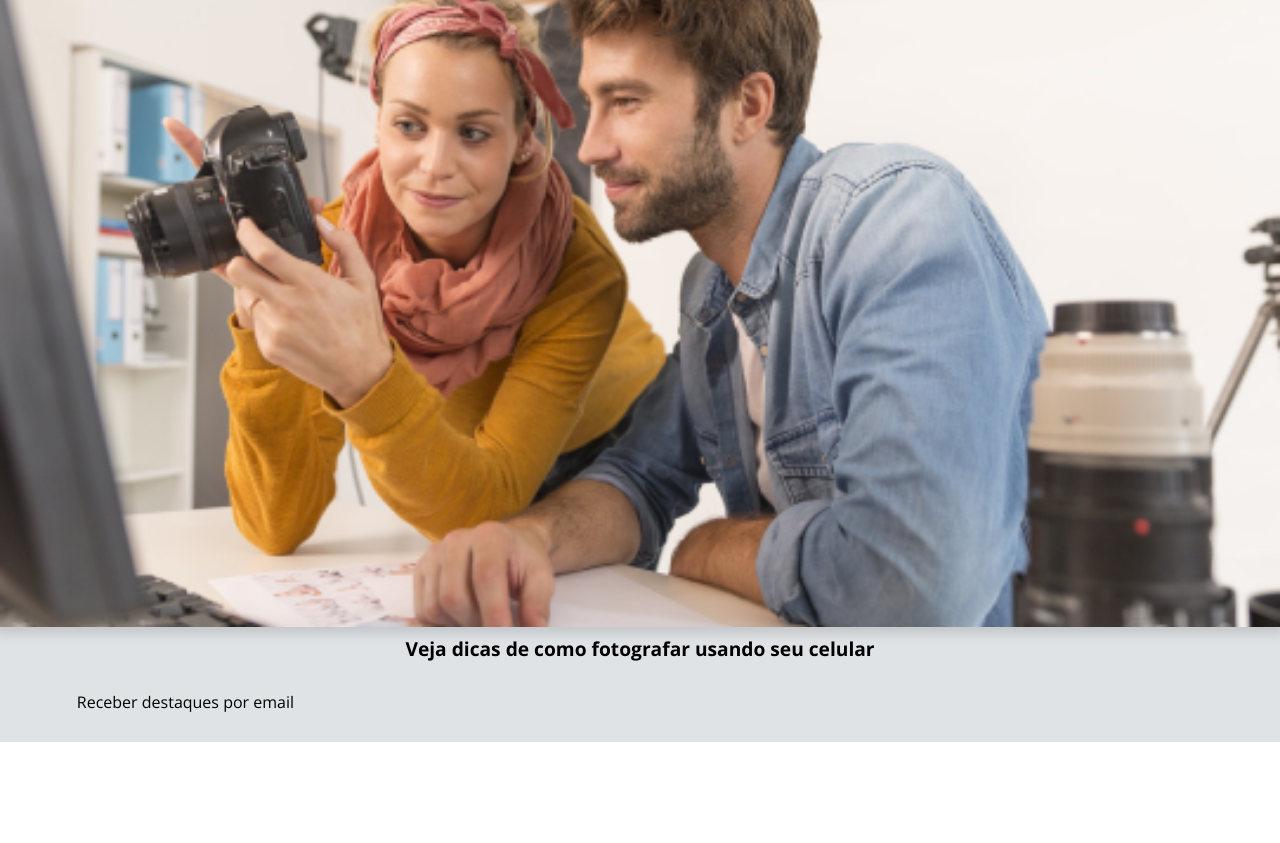
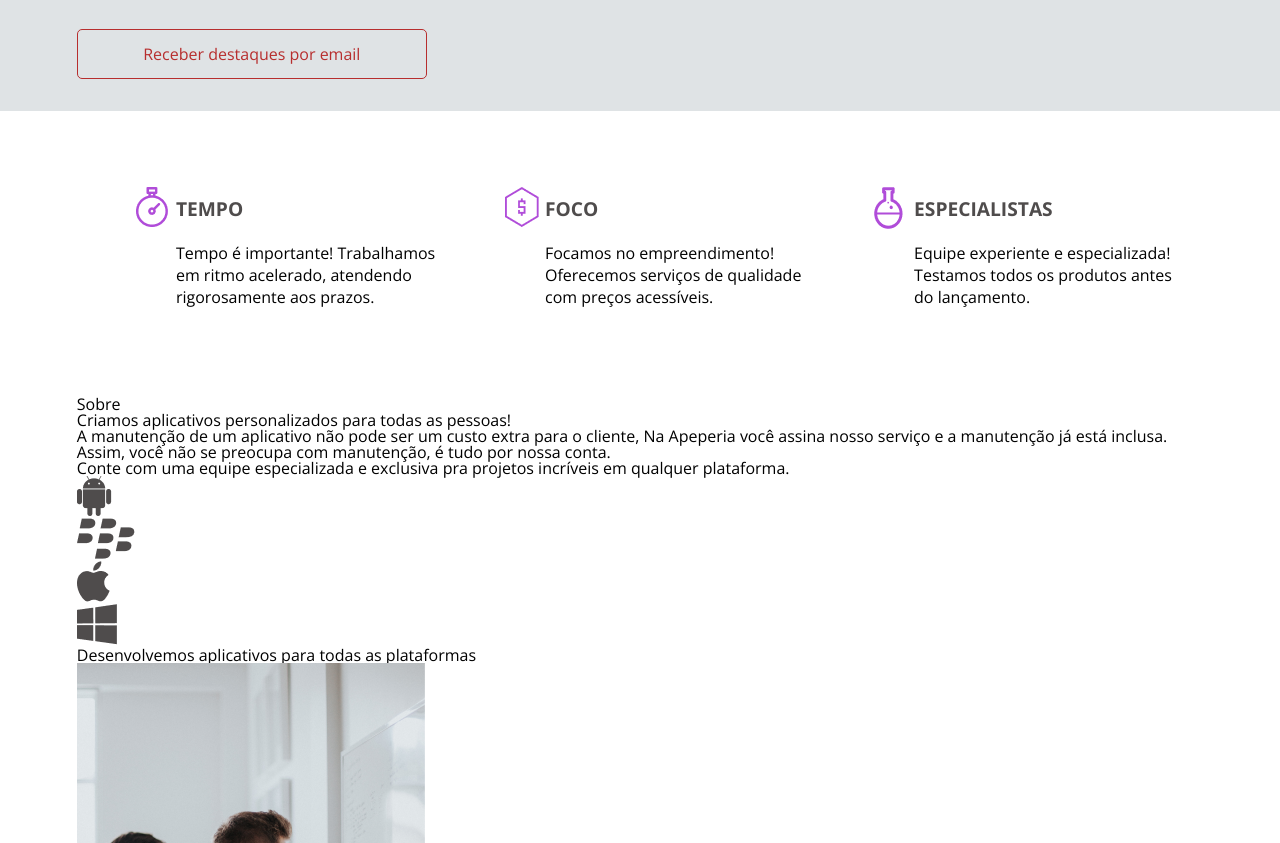
Before and after one commit to Rafaelgeomo/ProjetoApeperia, a plain HTML site: page index.html in a window 1280 px wide. Shown: the part 1197-2040 px from the top of the page. Before the commit the page ends 1939 px from the top, so only its background shows below. Drawn offline with nearby package versions, Linux system fonts and the light colour scheme.

Commit message:
inclusão diferenciais .css

```diff
--- a/css/destaques.css
+++ b/css/destaques.css
@@ -26,6 +26,7 @@
 
 .destaques__painel-imagem {
     width: 100vw;
+    max-width: 600px;
 
     box-shadow: 0 2px 10px 5px #00000020;
 
@@ -36,5 +37,13 @@
     font-weight: 700;
     font-size: 1.2rem;
     line-height: normal;
+}
+
+.destaques__botao {
+    color: var(--vermelho-forte);
+
+    border-color: var(--vermelho-forte);
+
+    margin: o auto;
 
 }
--- /dev/null
+++ b/css/diferenciais.css
@@ -0,0 +1,46 @@
+.diferenciais {
+    padding-top: 3.5rem;
+    padding-bottom: 3.5rem;
+}
+
+.diferenciais__lista {
+    display: flex;
+    flex-wrap: wrap;
+    justify-content: space-evenly;
+}
+
+.diferenciais__item {
+    max-width: 350px;
+
+    box-sizing: border-box;
+
+    background-repeat: no-repeat;
+    background-position: top 1.25rem left 2.5rem;
+
+    padding: 2rem 0 2rem 5rem;
+}
+
+.diferenciais__item--tempo {
+    background-image: url(../img/icone-relogio.png);
+}
+
+.diferenciais__item--foco {
+    background-image: url(../img/icone-dinheiro.png);
+}
+
+.diferenciais__item--especialistas {
+    background-image: url(../img/icone-quimica.png);
+}
+
+.item__titulo {
+    color: var(--cinza-escuro);
+    font-weight: 700;
+    font-size: 1.2rem;
+    text-transform: uppercase;
+
+    margin-bottom: 1.5rem;
+}
+
+.item__texto {
+    line-height: normal;
+}
--- a/index.html
+++ b/index.html
@@ -1,5 +1,6 @@
 <!DOCTYPE html>
 <html>
+
 <head>
     <meta charset="utf-8">
     <meta name="viewport" content="width=device-width initial-scale=1.0">
@@ -13,6 +14,7 @@
     <link href="css/cabecalho.css" rel="stylesheet">
     <link href="css/chamada.css" rel="stylesheet">
     <link href="css/destaques.css" rel="stylesheet">
+    <link href="css/diferenciais.css" rel="stylesheet">
 </head>
 
 <body>
@@ -46,11 +48,56 @@
             </a>
             <a href="#">
                 <figure class="destaques__painel">
-                    <img src="img/dicas-fotografia.png" alt="Painel do post sobre fotografia com celular" class="destaques__painel-imagem">
-                    <figcaption class="destaques__painel-texto">Veja dicas de como fotografar usando seu celular</figcaption>
+                    <img src="img/dicas-fotografia.png" alt="Painel do post sobre fotografia com celular"
+                        class="destaques__painel-imagem">
+                    <figcaption class="destaques__painel-texto">Veja dicas de como fotografar usando seu celular
+                    </figcaption>
                 </figure>
             </a>
-            <a href="#" class="destaques__botao">Receber destaques por email</a></section>
+            <a href="#" class="destaques__botao botao">Receber destaques por email</a>
+        </section>
+        <section class="diferenciais container">
+            <ul class="diferenciais__lista">
+                <li class="diferenciais__item diferenciais__item--tempo">
+                    <h2 class="item__titulo">Tempo</h2>
+                    <p class="item__texto">Tempo é importante! Trabalhamos em ritmo acelerado, atendendo rigorosamente
+                        aos prazos.</p>
+                </li>
+                <li class="diferenciais__item diferenciais__item--foco">
+                    <h2 class="item__titulo">Foco</h2>
+                    <p class="item__texto">Focamos no empreendimento! Oferecemos serviços de qualidade com preços
+                        acessíveis.</p>
+                </li>
+                <li class="diferenciais__item diferenciais__item--especialistas">
+                    <h2 class="item__titulo">Especialistas</h2>
+                    <p class="item__texto">Equipe experiente e especializada! Testamos todos os produtos antes do
+                        lançamento.</p>
+                </li>
+            </ul>
+        </section>
+        <section class="sobre container">
+            <div class="sobre__conteudo">
+                <h2 class="sobre__titulo">Sobre</h2>
+                <p class="sobre__texto">Criamos aplicativos personalizados para <strong
+                        class="sobre__texto--destaque">todas as pessoas</strong>!</p>
+                <p class="sobre__texto">
+                    A manutenção de um aplicativo não pode ser um custo extra para o cliente, Na Apeperia você assina
+                    nosso serviço e a manutenção já está inclusa. Assim, você não se preocupa com manutenção, é tudo por
+                    nossa conta.
+                </p>
+                <p class="sobre__texto sobre__texto--destaque sobre__texto--divisao">
+                    Conte com uma equipe especializada e exclusiva pra projetos incríveis em qualquer plataforma.
+                </p>
+                <ul class="sobre__plataformas">
+                    <li><img src="img/android.png" alt="Ícone do Android"></li>
+                    <li><img src="img/blackberry.png" alt="Ícone da Blackberry"></li>
+                    <li><img src="img/apple.png" alt="Ícone da Apple"></li>
+                    <li><img src="img/windowsphone.png" alt="Ícone da Microsoft"></li>
+                </ul>
+                <p class="sobre__texto">Desenvolvemos aplicativos para todas as plataformas</p>
+            </div>
+            <img src="img/sobre-apeperia.png" alt="Sobre a Apeperia" class="sobre__imagem">
+        </section>
     </main>
 </body>
 
```
